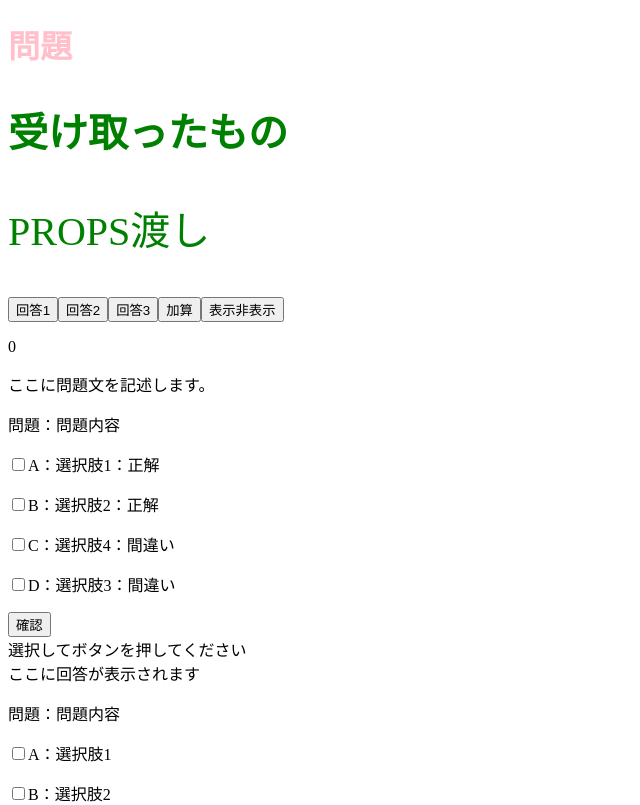
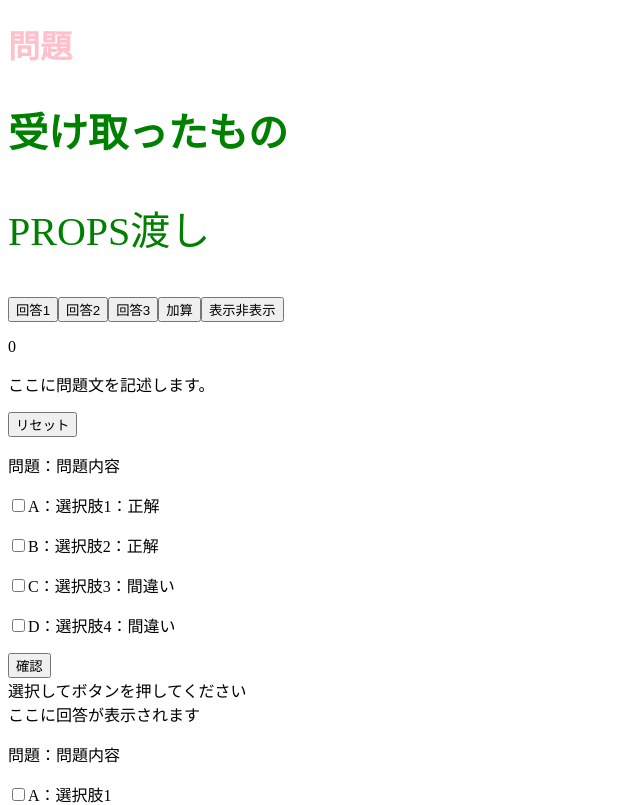
Before and after one commit to tatsuki-iketsu/practice_exam_react, a React (Create React App) app: page / in a window 1280 px wide. Shown: the top 805 px of the page, without its empty margins (0-640 px from the left). Built offline with nearby package versions, Linux system fonts and the light colour scheme.

Commit message:
シャッフル進行中

```diff
--- a/src/components/ExamSet.jsx
+++ b/src/components/ExamSet.jsx
@@ -1,12 +1,14 @@
 import React from "react";
 import Data from '../exam/exam.json';
 import { useState } from 'react';
+// import { useEffect } from 'react';
 
 const NO_SELECTED = "回答が選択されていません"
 
 const ExamDisplay = () =>{
   const [ansDisplay,setAnsDisplay] = useState("選択してボタンを押してください");
   const [trueOrFalseDisplay,settrueOrFalseDisplay] = useState("ここに回答が表示されます");
+  // const [examData,setExamData] = useState(Data);
 
 // シャッフル
 const abc = ["A","B","C","D","E","F","G"];
@@ -24,7 +26,7 @@ const shuffleExam=(selectAnswers)=> {
     const examData = Data;
     console.log('シャッフルゲーム');
     console.log(examData.setExams[0].selectAnswers);
-    shuffleExam(examData.setExams[0].selectAnswers);
+    // shuffleExam(examData.setExams[0].selectAnswers);
     // shuffleExam(examData.setExams.selectAnswers);
     // 回答取得
       // 回答を取得し配列に格納
@@ -100,10 +102,17 @@ const shuffleExam=(selectAnswers)=> {
     };
     console.log(examData);
     console.log(examData.setExams[0].setitem);
+
+
+
     return (
     <>
     <p>ここに問題文を記述します。</p>
-    {/* <button onClick={()=>shuffleExam(examData.setExams[0].selectAnswers)}>リセット</button> */}
+    {/* <input type="button" onclick={shuffleExam(examData.setExams[0].selectAnswers)} > */}
+    {/* <input type="button" onClick={shuffleExam(examData.setExams[0].selectAnswers)} value="リセット" /> */}
+    <input type="button" onClick={() => shuffleExam(examData.setExams[0].selectAnswers)} value="リセット" />
+
+    {/* <input type="button" onClick={()=>shuffleExam(examData.setExams[0].selectAnswers)}>リセット</input> */}
     {/* <div>
     <input type="radio" id="a" name="drone" value="huey" />
     <label htmlFor={examData.setExams[0].selectAnswers[0].item}><span>{examData.setExams[0].selectAnswers[0].item}:{examData.setExams[0].selectAnswers[0].content}</span></label>
```
